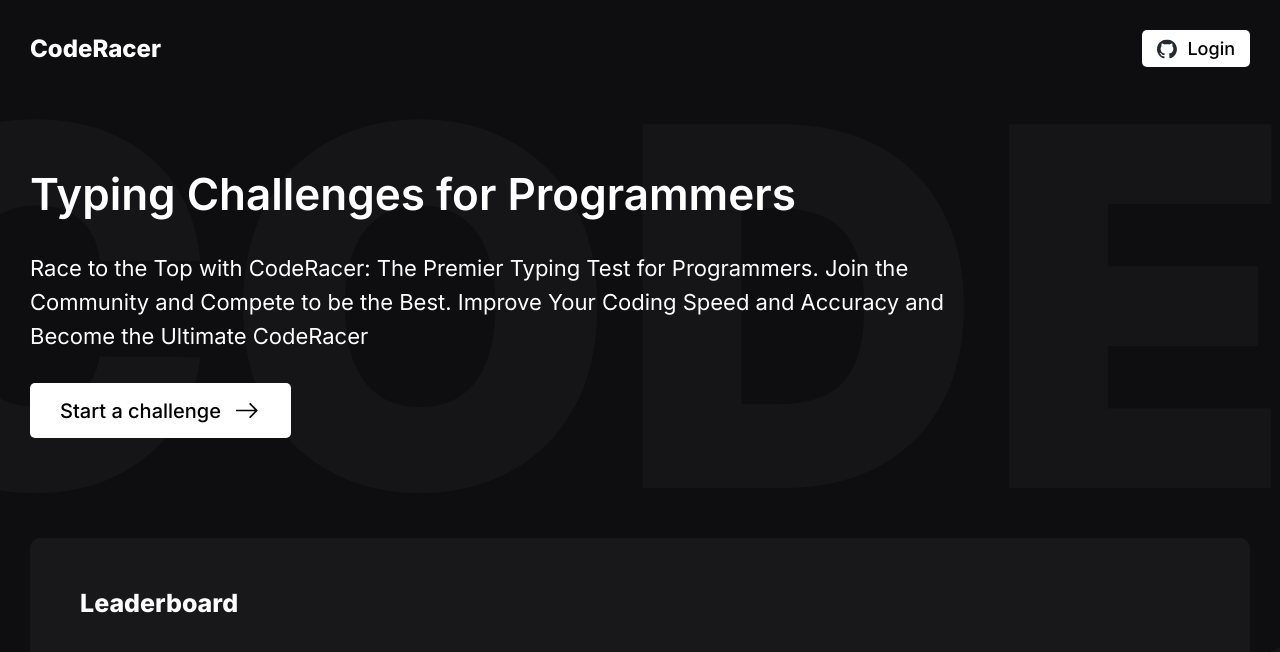
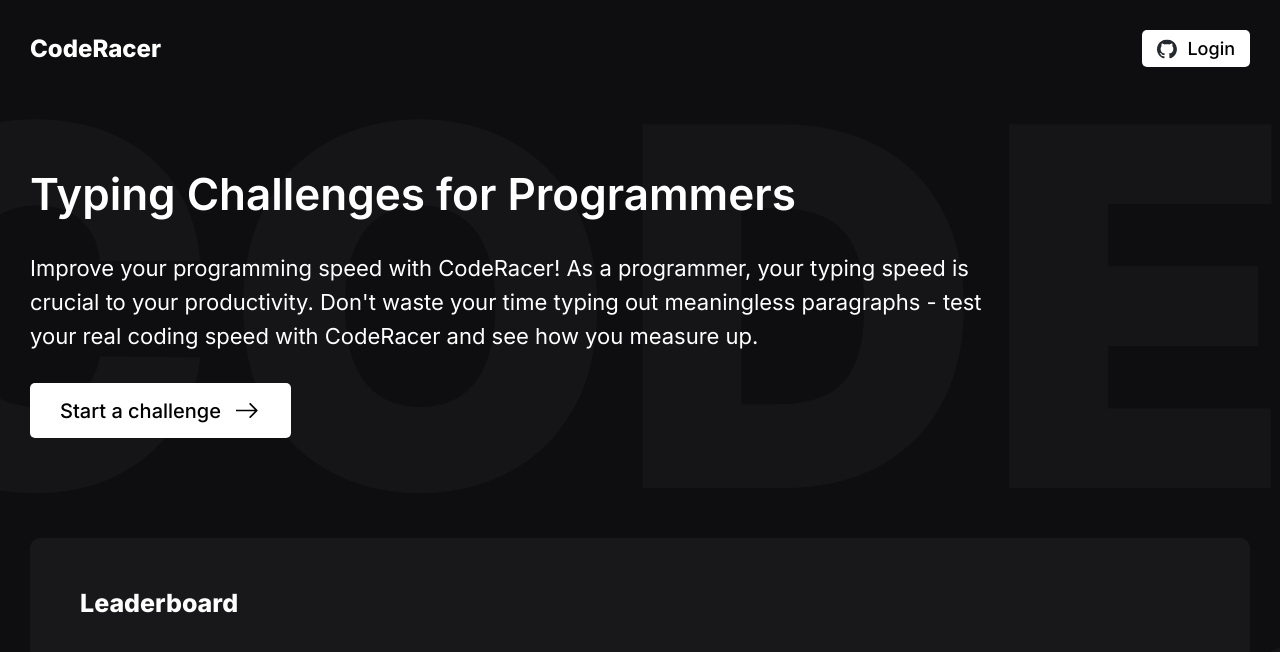
Before and after one commit to krishnerkar/CodeRacer, a Next.js app: page / in a window 1280 px wide. Shown: the top 652 px of the page. Built offline with nearby package versions, Linux system fonts and the light colour scheme; no server answers; the database is empty.

Commit message:
copy changes

```diff
--- a/app/page.tsx
+++ b/app/page.tsx
@@ -10,19 +10,16 @@
 
 export default function Home() {
   return (
-    <main
-
-      className={styles.main}
-    >
+    <main className={styles.main}>
       <div className={styles.desktop}>
         <div>
           <h1 className={`${inter.className} ${styles.heading}`}>
             Typing Challenges for Programmers
           </h1>
           <h2 className={`${inter.className} ${styles.subheading}`}>
-            Race to the Top with CodeRacer: The Premier Typing Test for
-            Programmers. Join the Community and Compete to be the Best. Improve
-            Your Coding Speed and Accuracy and Become the Ultimate CodeRacer
+            {
+              "Improve your programming speed with CodeRacer! As a programmer, your typing speed is crucial to your productivity. Don't waste your time typing out meaningless paragraphs - test your real coding speed with CodeRacer and see how you measure up."
+            }
           </h2>
           <StartChallengeButton />
         </div>
@@ -47,9 +44,10 @@
           }}
           className={`${inter.className} ${styles.subheading}`}
         >
-          Race to the Top with CodeRacer: The Premier Typing Test for
-          Programmers. Join the Community and Compete to be the Best. Improve
-          Your Coding Speed and Accuracy and Become the Ultimate CodeRacer
+          Improve your programming speed with CodeRacer! As a programmer, your
+          typing speed is crucial to your productivity. Don't waste your time
+          typing out meaningless paragraphs - test your real coding speed with
+          CodeRacer and see how you measure up.
         </h2>
         <StartChallengeButton />
       </div>
```
